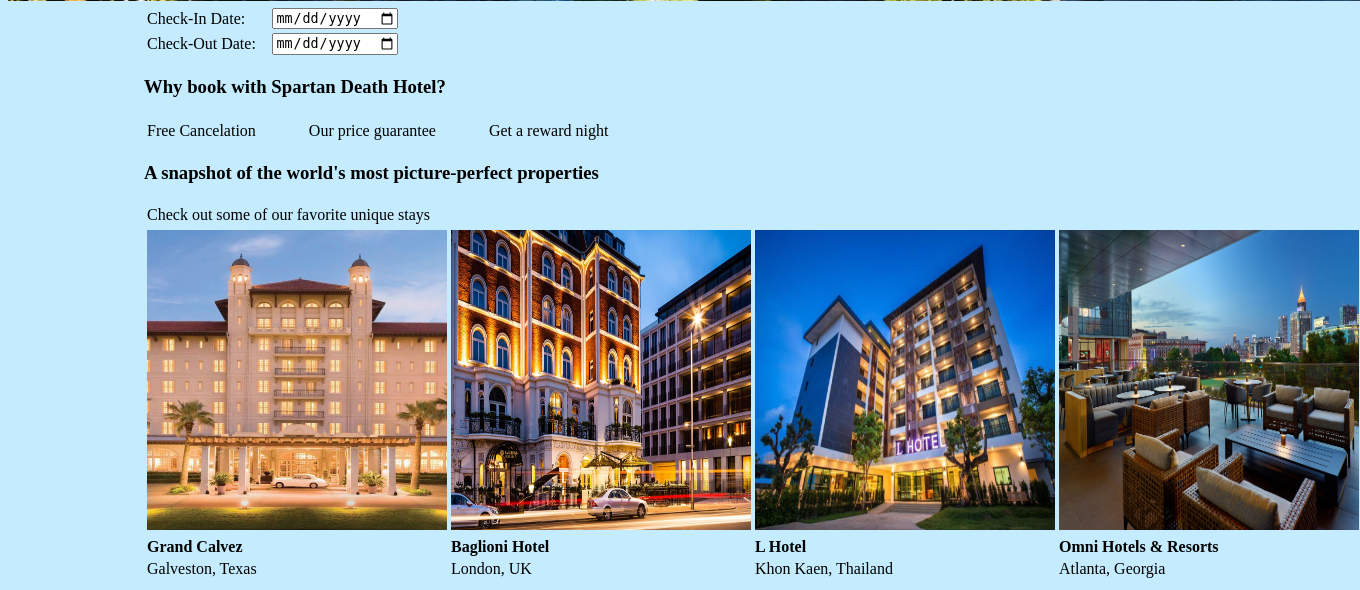
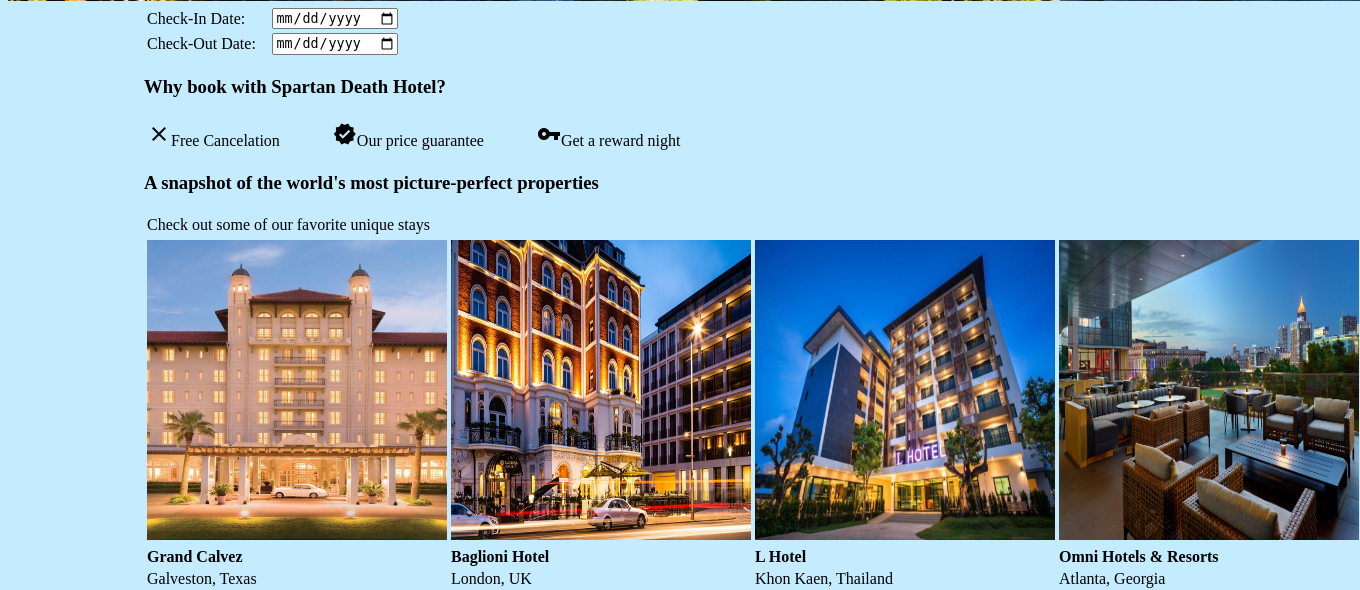
Before and after one commit to brendanrequierme/CMPE165, a PHP site: page /homepage.php in a window 1360 px wide. Shown: the part 605-1195 px from the top of the page. Run offline with PHP 8.4, Linux system fonts and the light colour scheme; some libraries are stand-ins or nearby versions.

Commit message:
Fixing some of the design
Fixing some of the design

```diff
--- a/homepage.php
+++ b/homepage.php
@@ -7,6 +7,8 @@
     <head>
         <meta charset="utf-8">
         <meta name="viewport" content="width=device-width, initial-scale=1">
+        <!-- https://fonts.google.com/icons?selected=Material+Icons -->
+        <link href="https://fonts.googleapis.com/icon?family=Material+Icons" rel="stylesheet">
         <title>Spartan Death Hotel</title>
     </head>
 
@@ -33,9 +35,9 @@
                     <h3>Why book with Spartan Death Hotel?</h3>
                 </tr>
                 <tr>
-                    <td class = "rPad">Free Cancelation</td>
-                    <td class = "rPad">Our price guarantee</td>
-                    <td class = "rPad">Get a reward night</td>
+                    <td class = "rPad"><span class="material-icons cancelicon">clear</span>Free Cancelation</td>
+                    <td class = "rPad"><span class="material-icons verifiedicon">verified</span>Our price guarantee</td>
+                    <td class = "rPad"><span class="material-icons rewardicon">vpn_key</span>Get a reward night</td>
                 </tr>
             </table>
         </div>
```
